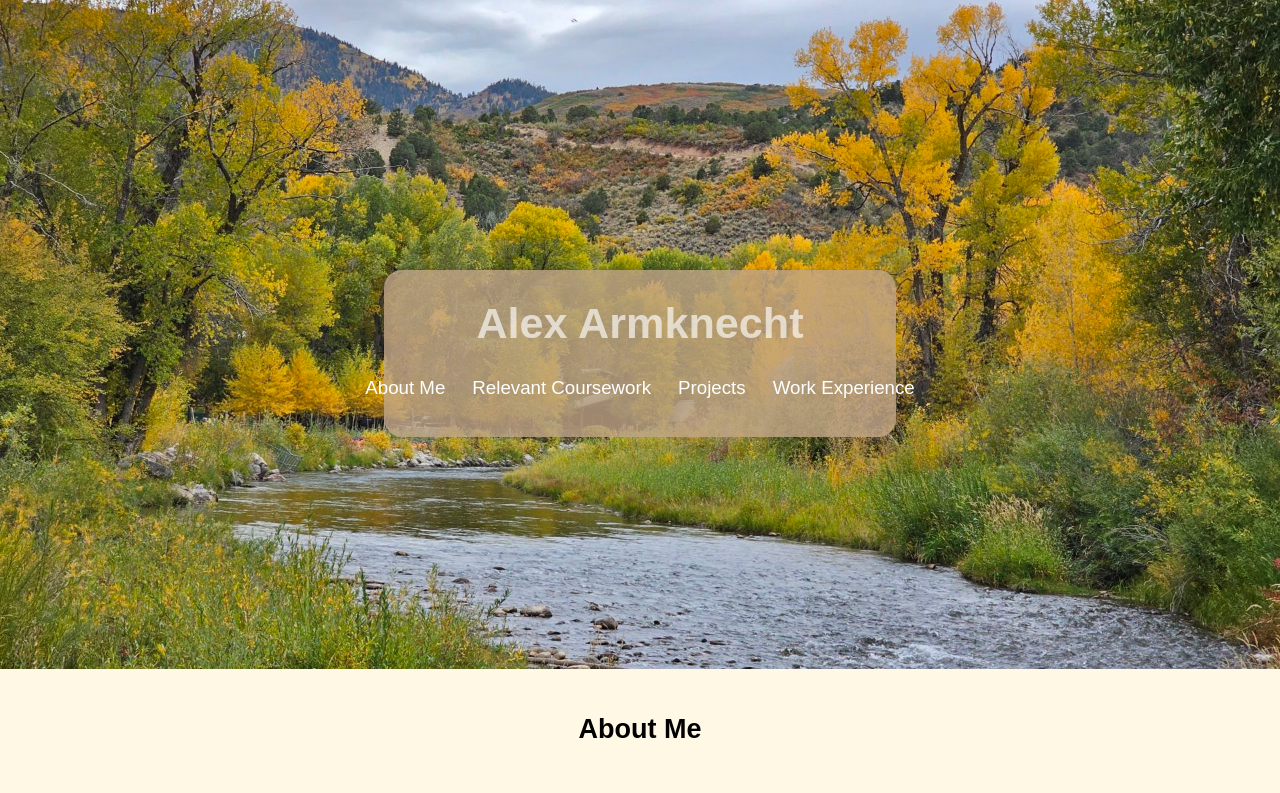
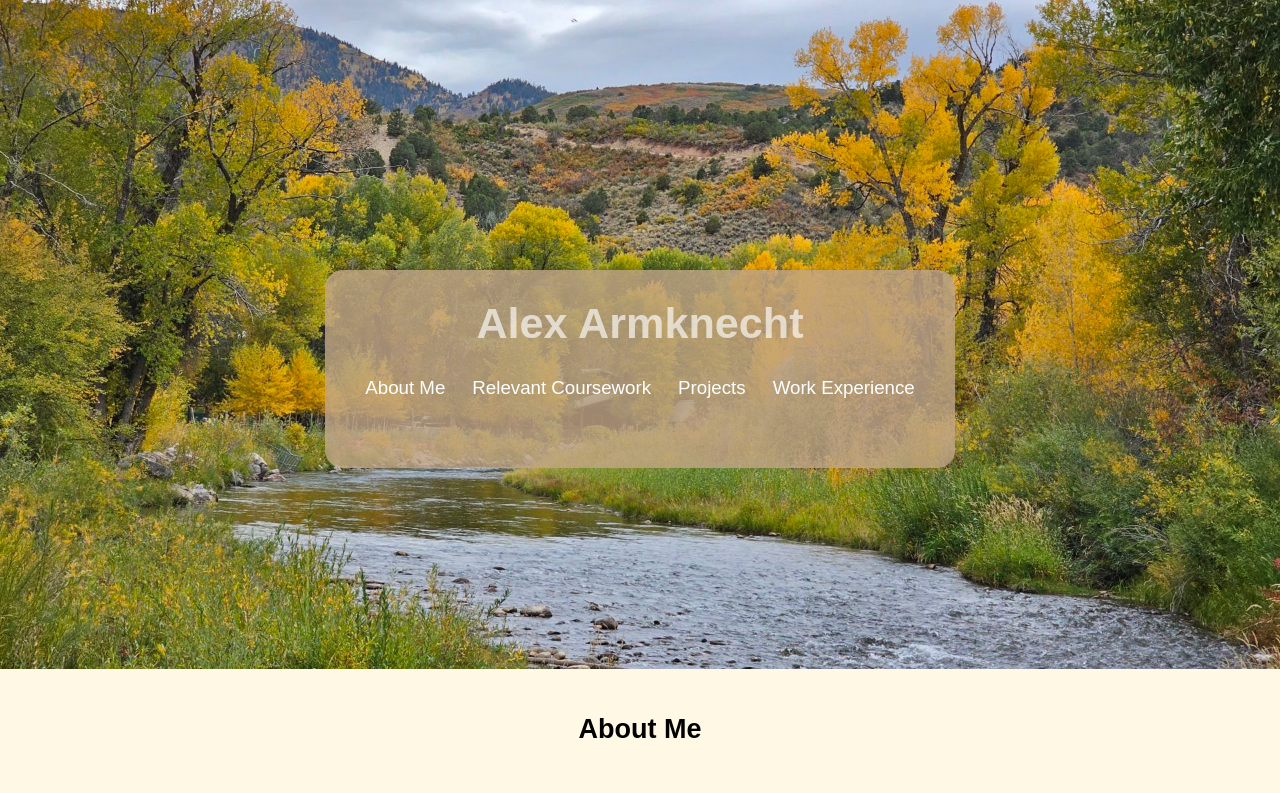
Before and after one commit to alex-armknecht/alex-armknecht.github.io, a plain HTML site: page index.html in a window 1280 px wide. Shown: the top 793 px of the page. Drawn offline with Linux system fonts and the light colour scheme.

Commit message:
almost done

```diff
--- a/style.css
+++ b/style.css
@@ -23,18 +23,20 @@ header::before {
   position: absolute;
   top: 100;
   left: 100;
-  width: 40%;
-  height: 25%;
+  width: 700px;
+  height: 220px;
   background-color: rgba(194, 167, 136, 0.8);
   border-radius: 20px;
   z-index: 1;
 }
+
 
 header h1 {
   position: relative;
   z-index: 1;
   font-size: 3em;
   text-align: center;
+
 }
 
 nav ul {
```
